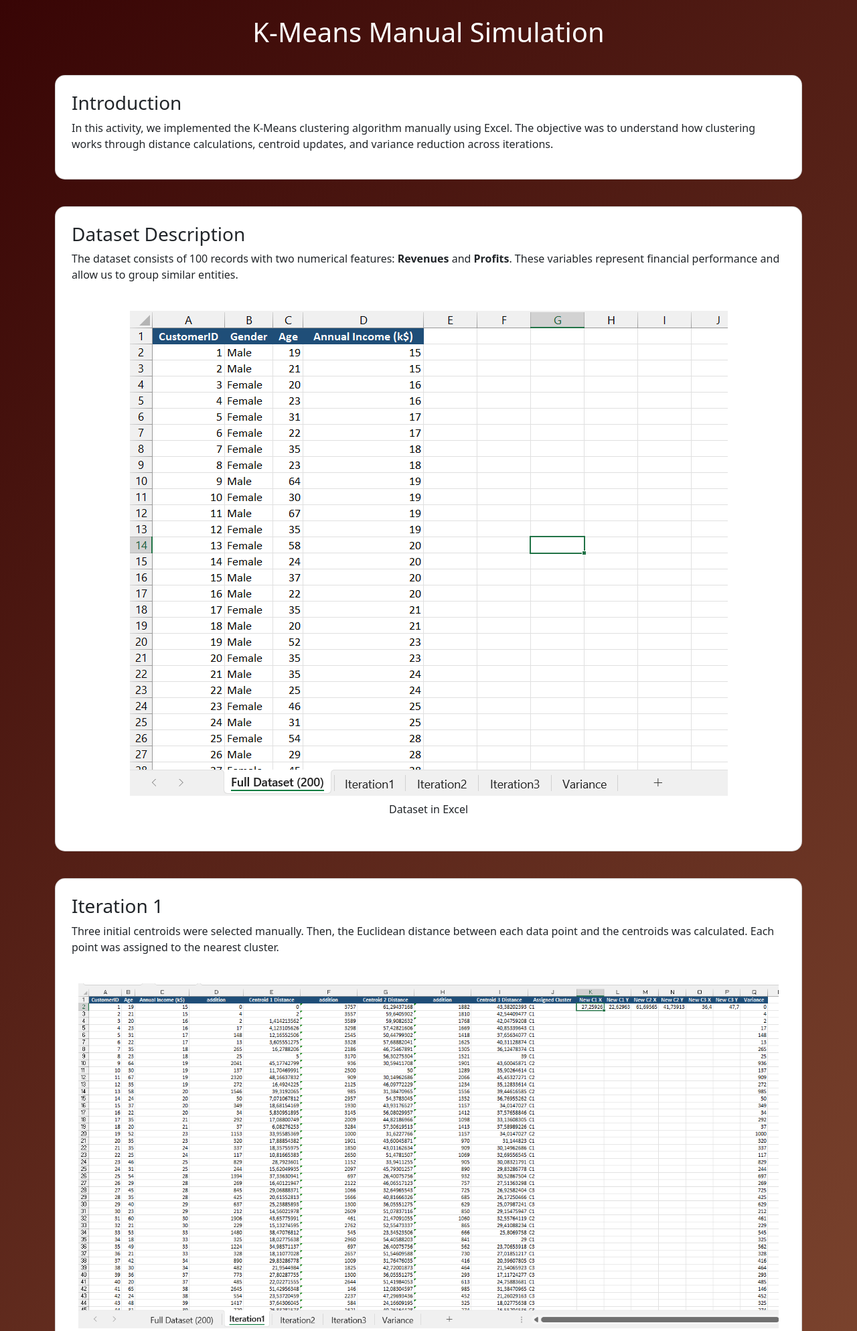
After one commit to angievelasquez-20/machinepython, a Flask app: page /kmeans_manual in a window 1280 px wide. The commit adds this page. Shown: the top 1987 px of the page at 67% size. Run offline with Flask 3, Linux system fonts and the light colour scheme.

Commit message:
create K-Means manual simulation HTML structure

```diff
--- a/app.py
+++ b/app.py
@@ -161,6 +161,10 @@ def clustering():
     info = Clustering.applyClusteringKmeans()
     return render_template('clustering.html')
 
+@app.route('/kmeans_manual')
+def kmeans_manual():
+    return render_template('kmeans_manual.html')
+
 
 if __name__ == '__main__':
     app.run(debug=True)
--- a/templates/home.html
+++ b/templates/home.html
@@ -54,6 +54,7 @@
             <a class="nav-link dropdown-toggle" href="#" role="button" data-bs-toggle="dropdown">Unsupervised Machine Learning</a>
             <ul class="dropdown-menu">
               <li><a class="dropdown-item" href="/clustering">K-Means Clustering concepts</a></li>
+              <li><a class="dropdown-item" href="/kmeans_manual">K-Means Clustering Manual</a></li>
             </ul>
           </li>
         </ul>
--- /dev/null
+++ b/templates/kmeans_manual.html
@@ -0,0 +1,125 @@
+<!DOCTYPE html>
+<html lang="en">
+<head>
+    <meta charset="UTF-8">
+    <title>K-Means Manual Exercise</title>
+
+    <link href="https://cdn.jsdelivr.net/npm/bootstrap@5.3.5/dist/css/bootstrap.min.css" rel="stylesheet">
+
+    <style>
+        body{
+            background: linear-gradient(135deg,#380505,#b2774f);
+            color:white;
+        }
+
+        .card{
+            border-radius:15px;
+        }
+
+        .section{
+            margin-top:40px;
+        }
+
+        .img-box{
+            background:white;
+            padding:10px;
+            border-radius:10px;
+        }
+    </style>
+</head>
+
+<body>
+
+<div class="container mt-4">
+
+    <h1 class="text-center mb-4">K-Means Manual Simulation</h1>
+
+    <div class="card p-4 bg-white section">
+        <h3>Introduction</h3>
+        <p>
+            In this activity, we implemented the K-Means clustering algorithm manually using Excel.
+            The objective was to understand how clustering works through distance calculations,
+            centroid updates, and variance reduction across iterations.
+        </p>
+    </div>
+
+    <div class="card p-4 bg-white section">
+        <h3>Dataset Description</h3>
+        <p>
+            The dataset consists of 100 records with two numerical features:
+            <strong>Revenues</strong> and <strong>Profits</strong>.
+            These variables represent financial performance and allow us to group similar entities.
+        </p>
+
+        <div class="img-box mt-3 text-center">
+            <img src="{{ url_for('static', filename='dataset.png') }}" class="img-fluid">
+            <p class="mt-2 text-dark">Dataset in Excel</p>
+        </div>
+    </div>
+
+    <div class="card p-4 bg-white section">
+        <h3>Iteration 1</h3>
+        <p>
+            Three initial centroids were selected manually.
+            Then, the Euclidean distance between each data point and the centroids was calculated.
+            Each point was assigned to the nearest cluster.
+        </p>
+
+        <div class="img-box mt-3 text-center">
+            <img src="{{ url_for('static', filename='iteration1.png') }}" class="img-fluid">
+            <p class="mt-2 text-dark">Distance calculations and cluster assignment</p>
+        </div>
+    </div>
+
+    <div class="card p-4 bg-white section">
+        <h3>Iteration 2</h3>
+        <p>
+            New centroids were calculated as the average of each cluster.
+            Using these updated centroids, distances were recalculated and clusters reassigned.
+        </p>
+
+        <div class="img-box mt-3 text-center">
+            <img src="{{ url_for('static', filename='iteration2.png') }}" class="img-fluid">
+            <p class="mt-2 text-dark">Updated clusters after recalculation</p>
+        </div>
+    </div>
+
+    <div class="card p-4 bg-white section">
+        <h3>Iteration 3</h3>
+        <p>
+            The process was repeated once more. At this stage, the clusters became more stable,
+            indicating convergence of the K-Means algorithm.
+        </p>
+
+        <div class="img-box mt-3 text-center">
+            <img src="{{ url_for('static', filename='iteration3.png') }}" class="img-fluid">
+            <p class="mt-2 text-dark">Final clustering result</p>
+        </div>
+    </div>
+
+    <div class="card p-4 bg-white section">
+        <h3>Variance Analysis</h3>
+        <p>
+            The variance was calculated for each iteration.
+            A decrease in variance indicates that the data points are getting closer to their respective centroids.
+        </p>
+
+        <div class="img-box mt-3 text-center">
+            <img src="{{ url_for('static', filename='variance.png') }}" class="img-fluid">
+            <p class="mt-2 text-dark">Variance reduction graph</p>
+        </div>
+    </div>
+
+    <div class="card p-4 bg-white section">
+        <h3>Conclusion</h3>
+        <p>
+            The K-Means algorithm successfully grouped the dataset into clusters.
+            Through iterative refinement, the model reduced variance and improved cluster compactness.
+            This demonstrates how unsupervised learning can identify hidden patterns in data.
+        </p>
+    </div>
+
+</div>
+
+</body>
+</html>
```
Also changed, not shown: static/dataset.png (added), static/iteration1.png (added), static/iteration2.png (added), static/iteration3.png (added), static/variance.png (added).
